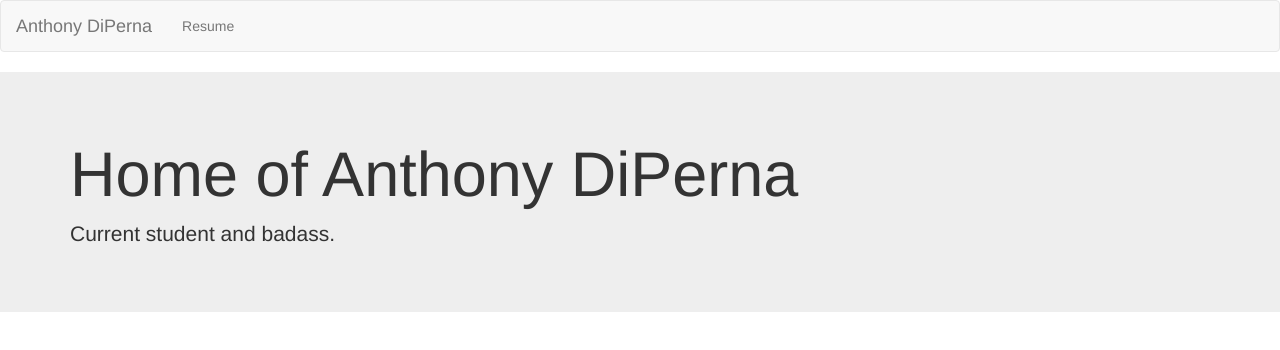
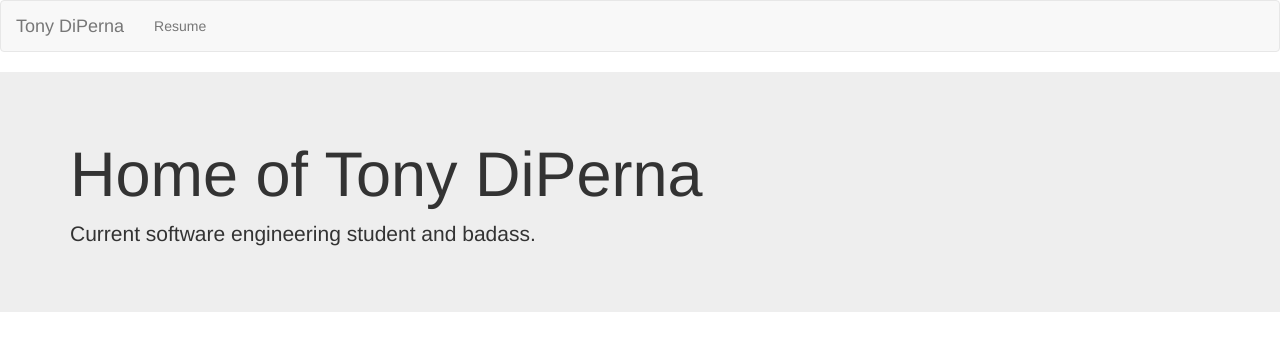
Before and after one commit to dipernaa/Website, a website: page public/views/index.html in a window 1280 px wide. Drawn offline with Linux system fonts and the light colour scheme.

Commit message:
changed anthony to tony

```diff
--- a/public/views/home.html
+++ b/public/views/home.html
@@ -1,6 +1,6 @@
 <div class="jumbotron">
     <div class="container">
-        <h1>Home of Anthony DiPerna</h1>
-        <p>Current student and badass.</p>
+        <h1>Home of Tony DiPerna</h1>
+        <p>Current software engineering student and badass.</p>
     </div>
 </div>
--- a/public/views/index.html
+++ b/public/views/index.html
@@ -2,7 +2,7 @@
 <html ng-app="myApp">
 <head lang="en">
     <meta charset="UTF-8">
-    <title>Anthony DiPerna</title>
+    <title>Tony DiPerna</title>
     <link rel="stylesheet" href="../styles/libs/bootstrap.css">
     <link rel="stylesheet" href="../styles/index.css">
     <link rel="stylesheet" href="../styles/resume.css">
@@ -17,7 +17,7 @@
                     <span class="icon-bar"></span>
                     <span class="icon-bar"></span>
                 </button>
-                <a class="navbar-brand" href="#/">Anthony DiPerna</a>
+                <a class="navbar-brand" href="#/">Tony DiPerna</a>
             </div>
 
             <div class="collapse navbar-collapse" id="bs-example-navbar-collapse-1">
```
